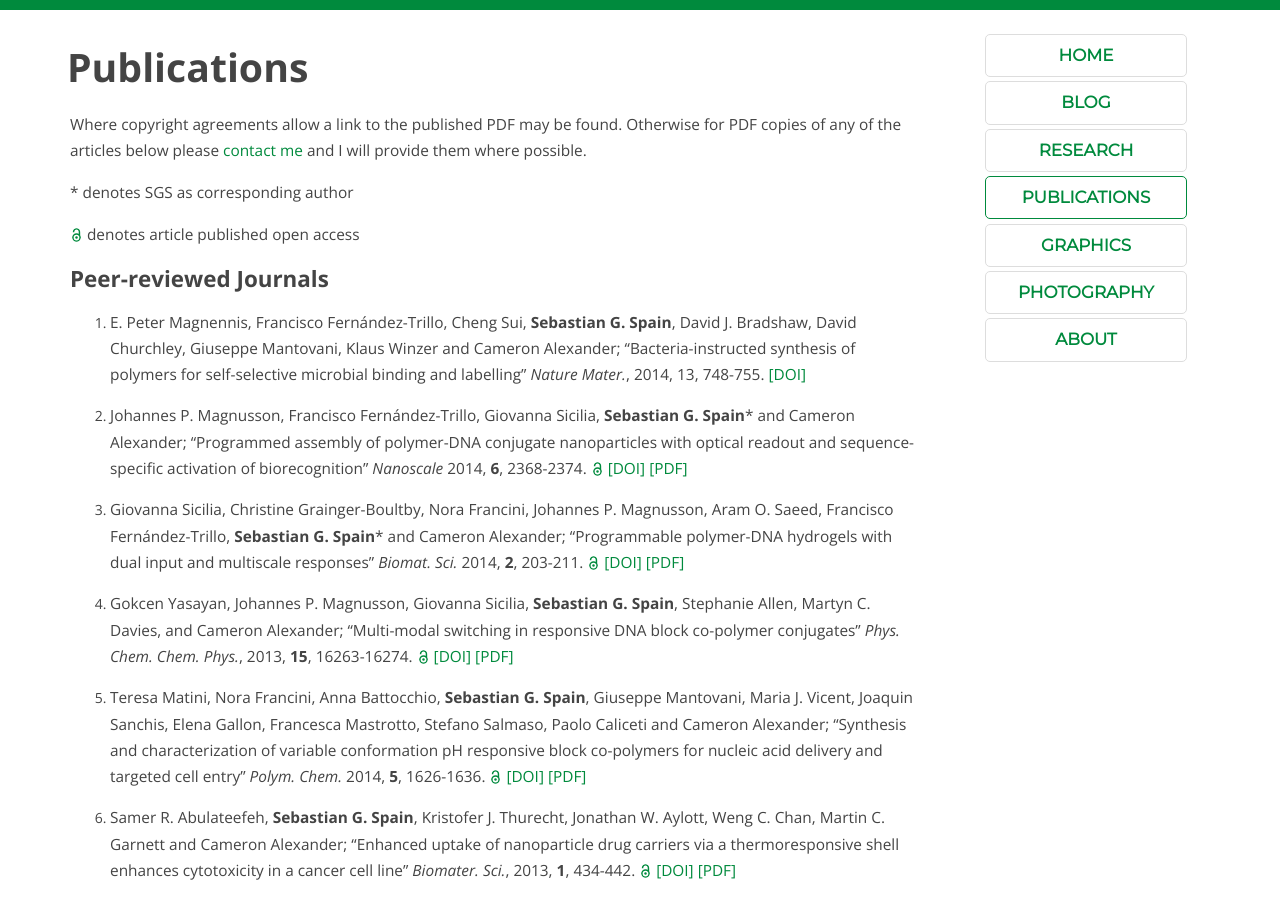
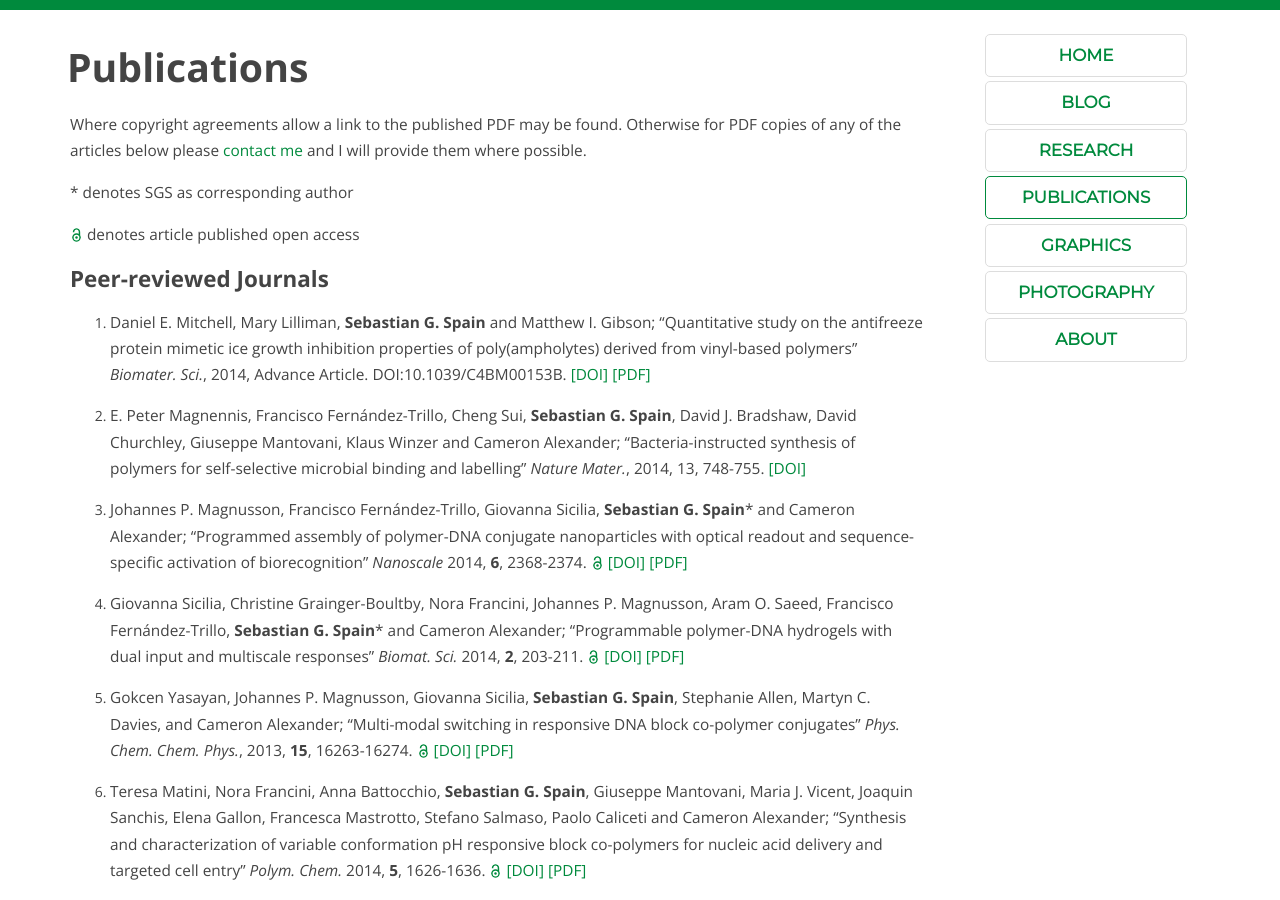
Before and after one commit to sebspain/sebspain.github.io, a Jekyll site: the page built from publications/index.md, in a window 1280 px wide and 900 px high. Built offline with Jekyll 4.4.1, drawn with Linux system fonts in a browser that asks for light colours; Markdown is read by kramdown in place of the engine named in the settings; formulas are drawn with MathJax 3.

Commit message:
added biomat sci paper with Matt

```diff
--- a/publications/index.md
+++ b/publications/index.md
@@ -12,7 +12,9 @@ Where copyright agreements allow a link to the published PDF may be found. Other
 
 ###Peer-reviewed Journals
 
-1.  E. Peter Magnennis, Francisco Fernández-Trillo, Cheng Sui, <strong>Sebastian G. Spain</strong>, David J. Bradshaw, David Churchley, Giuseppe Mantovani, Klaus Winzer
+1. Daniel E. Mitchell, Mary Lilliman, <strong>Sebastian G. Spain</strong> and Matthew I. Gibson; "Quantitative study on the antifreeze protein mimetic ice growth inhibition properties of poly(ampholytes) derived from vinyl-based polymers" <em>Biomater. Sci.</em>, 2014, Advance Article. DOI:10.1039/C4BM00153B. [\[DOI\]](http://dx.doi.org/10.1039/C4BM00153B) [\[PDF\]](http://sebspain.co.uk/publications/PDFs/c4bm00153b-adv.pdf)
+
+1. E. Peter Magnennis, Francisco Fernández-Trillo, Cheng Sui, <strong>Sebastian G. Spain</strong>, David J. Bradshaw, David Churchley, Giuseppe Mantovani, Klaus Winzer
 and Cameron Alexander; "Bacteria-instructed synthesis of polymers for self-selective microbial binding and labelling" <em>Nature Mater.</em>, 2014, 13, 748-755. [\[DOI\]](http://dx.doi.org/10.1038/nmat3949)
 
 
```
